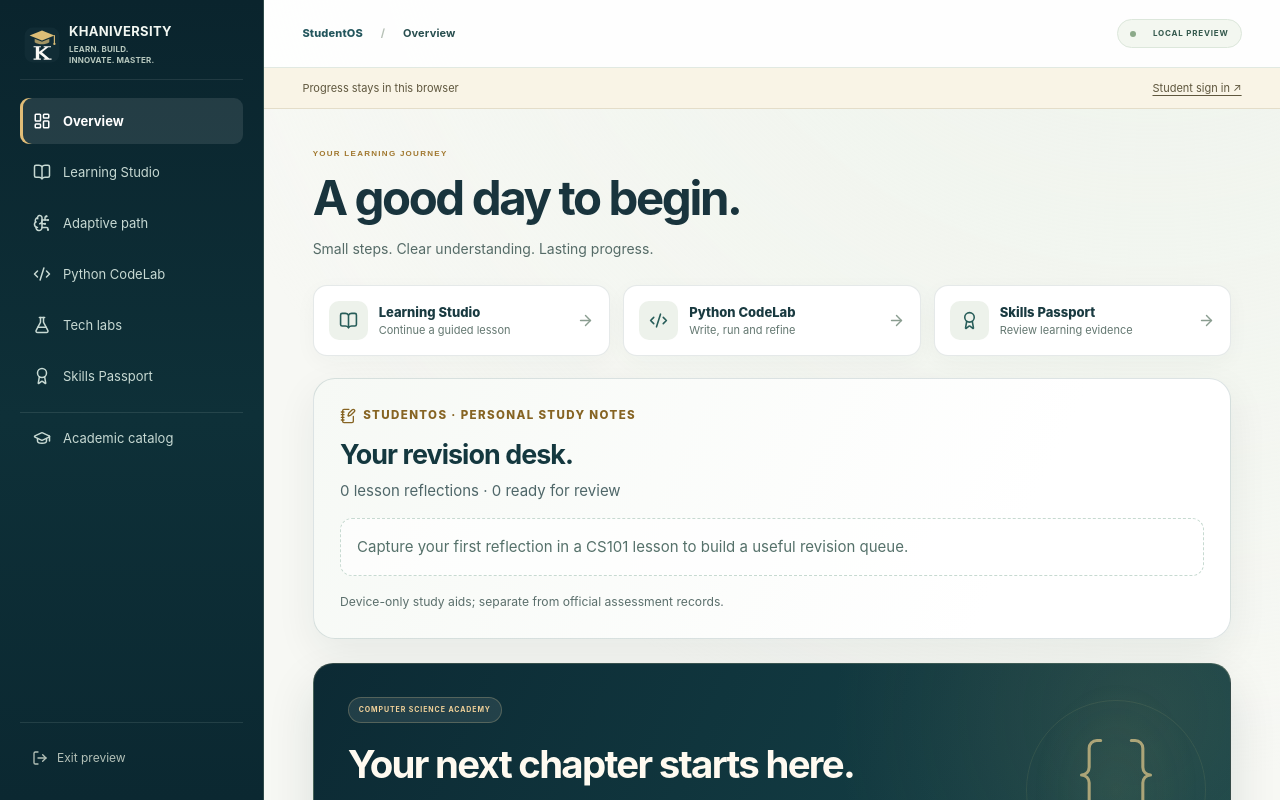
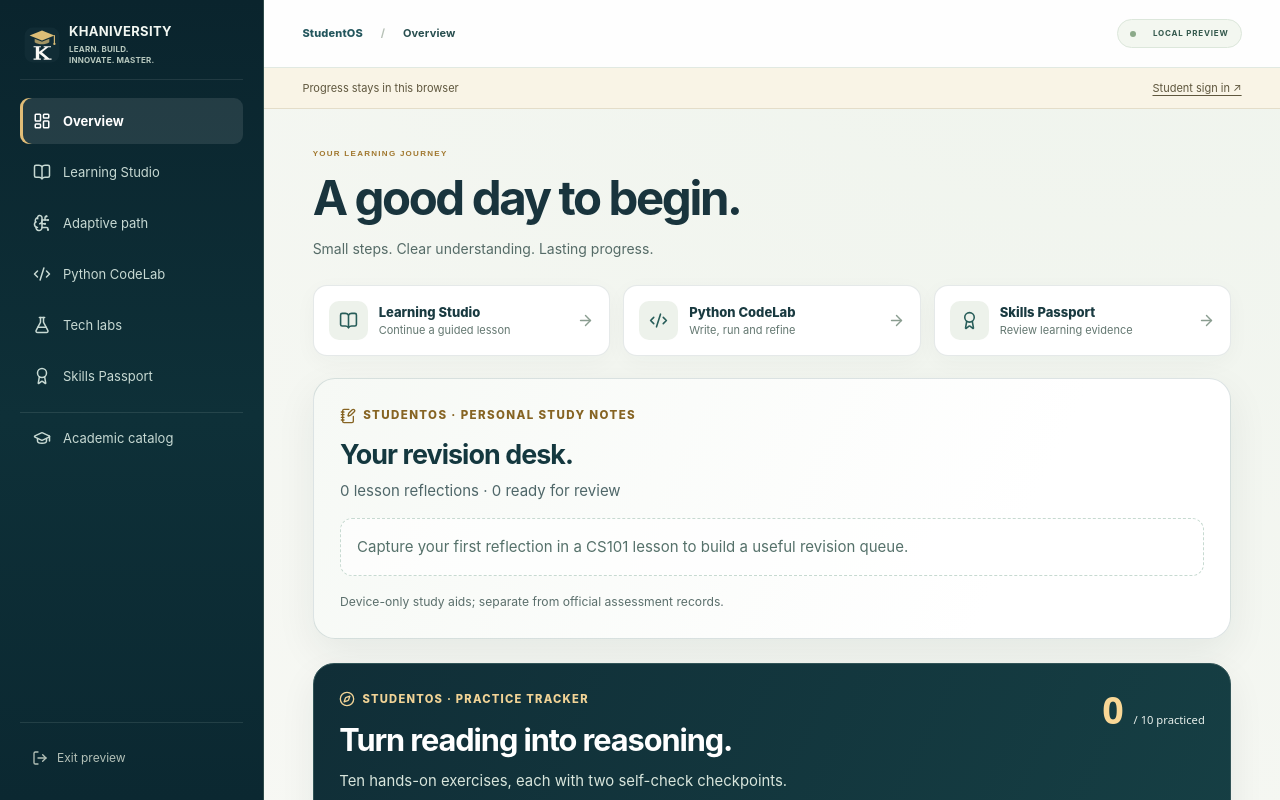
Before and after one commit to KuduKhan/khaniversity-platform, a Next.js app: page /preview/dashboard in a window 1280 px wide. Shown: the top 800 px of the page. Built offline with nearby package versions, Linux system fonts and the light colour scheme.

Commit message:
feat(v0.4): connect Practice Studio to all CS101 lessons and StudentOS

```diff
--- a/src/components/dashboard.tsx
+++ b/src/components/dashboard.tsx
@@ -16,6 +16,7 @@ import { courseModules } from "@/modules/academics/curriculum";
 import { buildLearningPlan } from "@/modules/academics/learning-plan";
 import styles from "./studentos.module.css";
 import { StudyReviewPanel } from "./study-notebook";
+import { PracticeProgressPanel } from "./practice-studio";
 import { enroll } from "@/modules/enrollments/actions";
 import {
   emptyState,
@@ -99,6 +100,7 @@ export function Dashboard({
         </Link>
       </nav>
       <StudyReviewPanel scope={scope} preview={preview} modules={courseModules.map((m) => ({ id: m.id, title: m.title }))} />
+      <PracticeProgressPanel scope={scope} preview={preview} />
       <section className="welcome-panel">
         <div>
           <span className="tag">COMPUTER SCIENCE ACADEMY</span>
```
